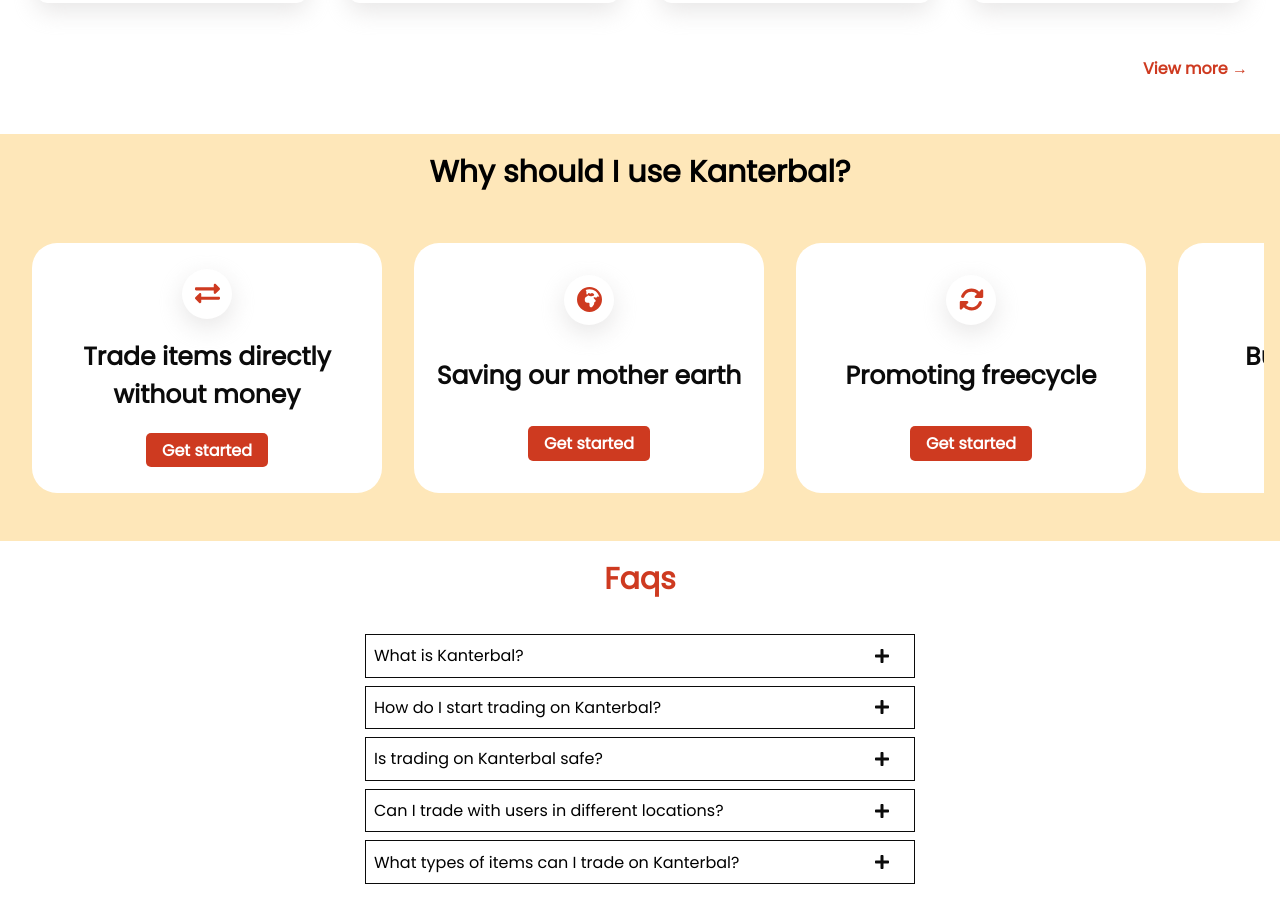
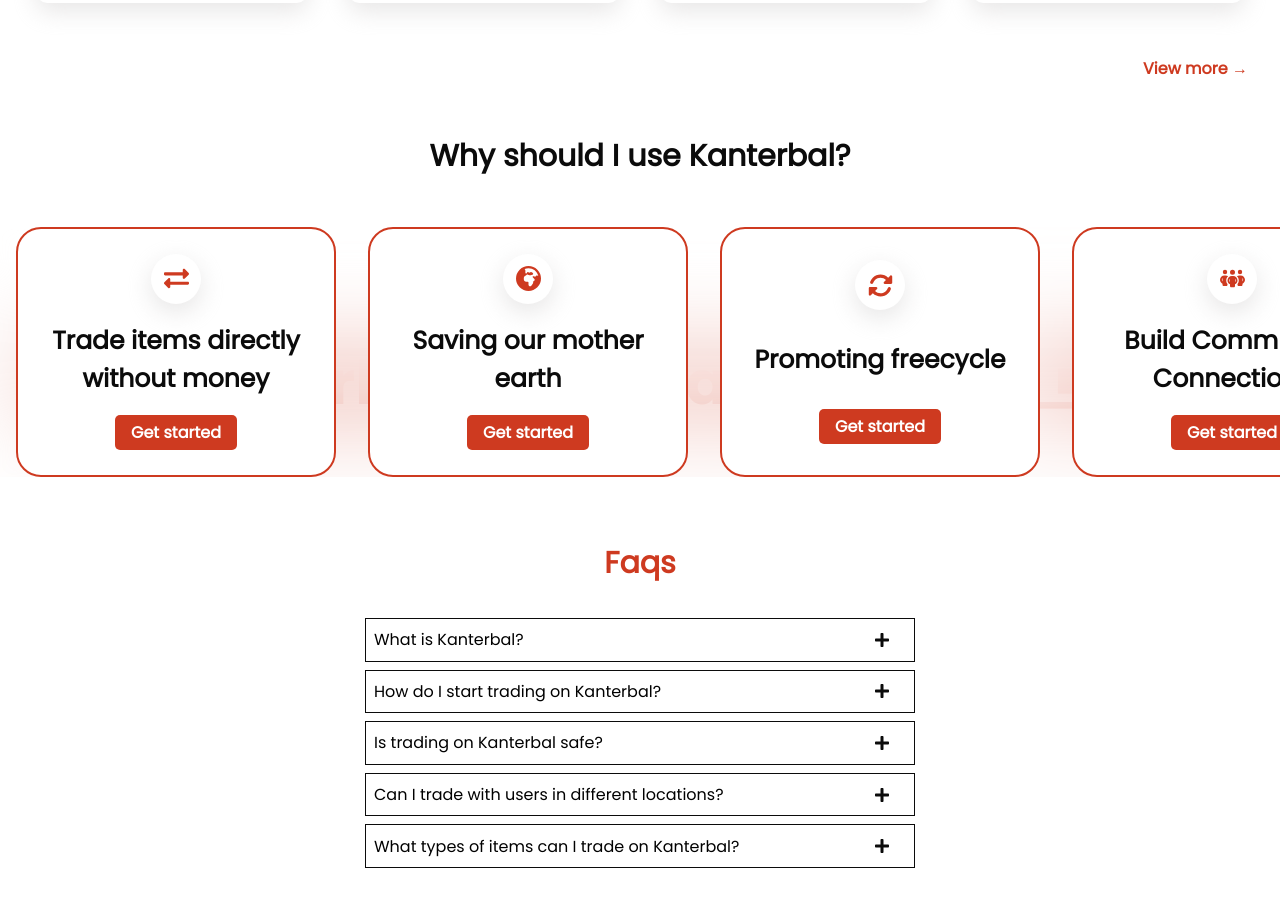
Before and after one commit to lawrencejr5/kanterbal, a Next.js app: page / in a window 1280 px wide. Shown: the part 1920-2832 px from the top of the page. Built offline with nearby package versions, Linux system fonts and the light colour scheme.

Commit message:
made changes to why-card

```diff
--- a/app/styles/style.scss
+++ b/app/styles/style.scss
@@ -274,29 +274,33 @@
 
 .why-card-banner {
   width: 100%;
-  padding: 1rem;
+  // padding: 1rem;
   padding-bottom: 3rem;
-  background-color: $primaryColor;
+  background-color: $actionColor;
+  background-image: url(../../public/images/logos/logo-main.png);
   h1 {
     font-size: 30px;
     text-align: center;
+    color: $darkColor;
   }
   .card-container {
+    backdrop-filter: blur(50px);
     @include flexBetween;
     margin-top: 3rem;
     overflow-x: auto;
     scroll-behavior: smooth;
     scroll-snap-type: x mandatory;
-
     .why-card {
       height: 250px;
       width: 100%;
-      max-width: 350px;
-      min-width: 350px;
+      max-width: 320px;
+      min-width: 320px;
       background: $secondaryColor;
       font-weight: 600;
       color: $darkColor;
       padding: 1rem;
+      border: 2px solid $actionColor;
+
       border-radius: 25px;
       margin: 0 1rem;
       scroll-snap-align: center;
```
